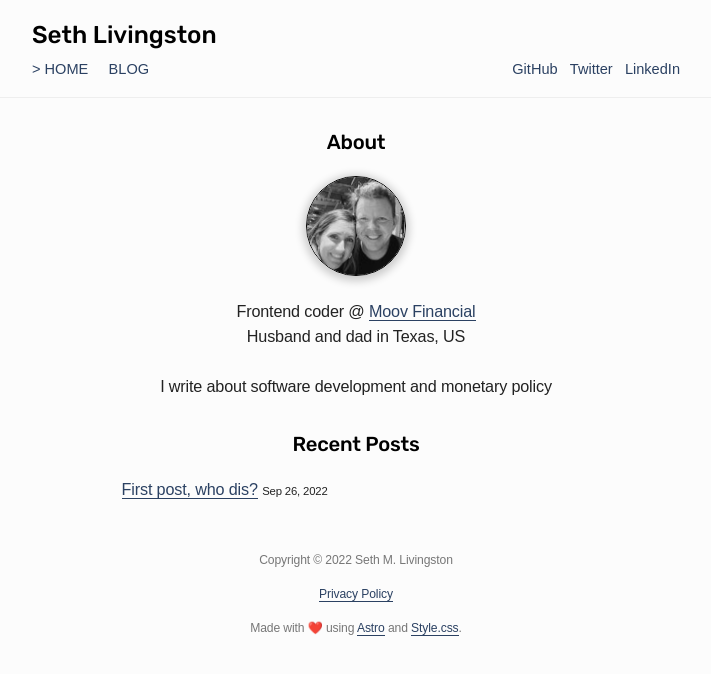
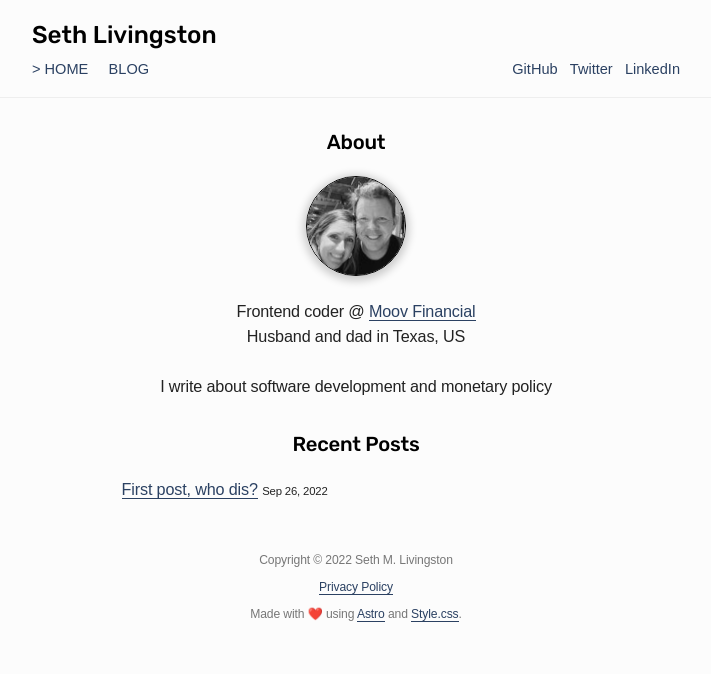
Before and after one commit to sethlivingston/sethlivingston.dev, an Astro site: page / in a window 1280 px wide. Shown: the whole page, without its empty margins (284-995 px from the left). Built offline with nearby package versions, Linux system fonts and the light colour scheme; Astro itself is replaced by a stand-in of ours; a web font is replaced by a local one.

Commit message:
Footer cleanup

```diff
--- a/src/styles/custom.css
+++ b/src/styles/custom.css
@@ -125,6 +125,9 @@ footer {
   margin-top: 3rem;
   text-align: center;
 }
+footer p {
+  margin-bottom: 0.5rem;
+}
 
 h1,
 h2,
```
